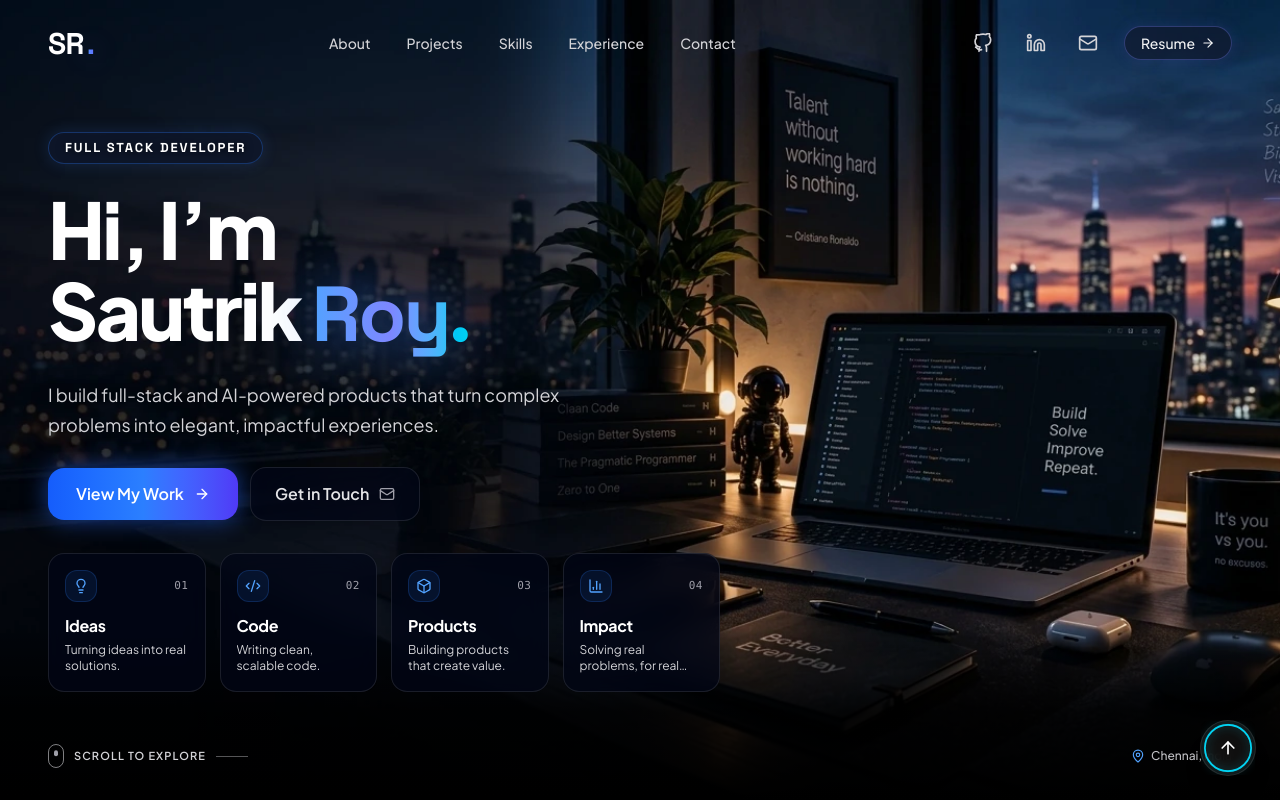
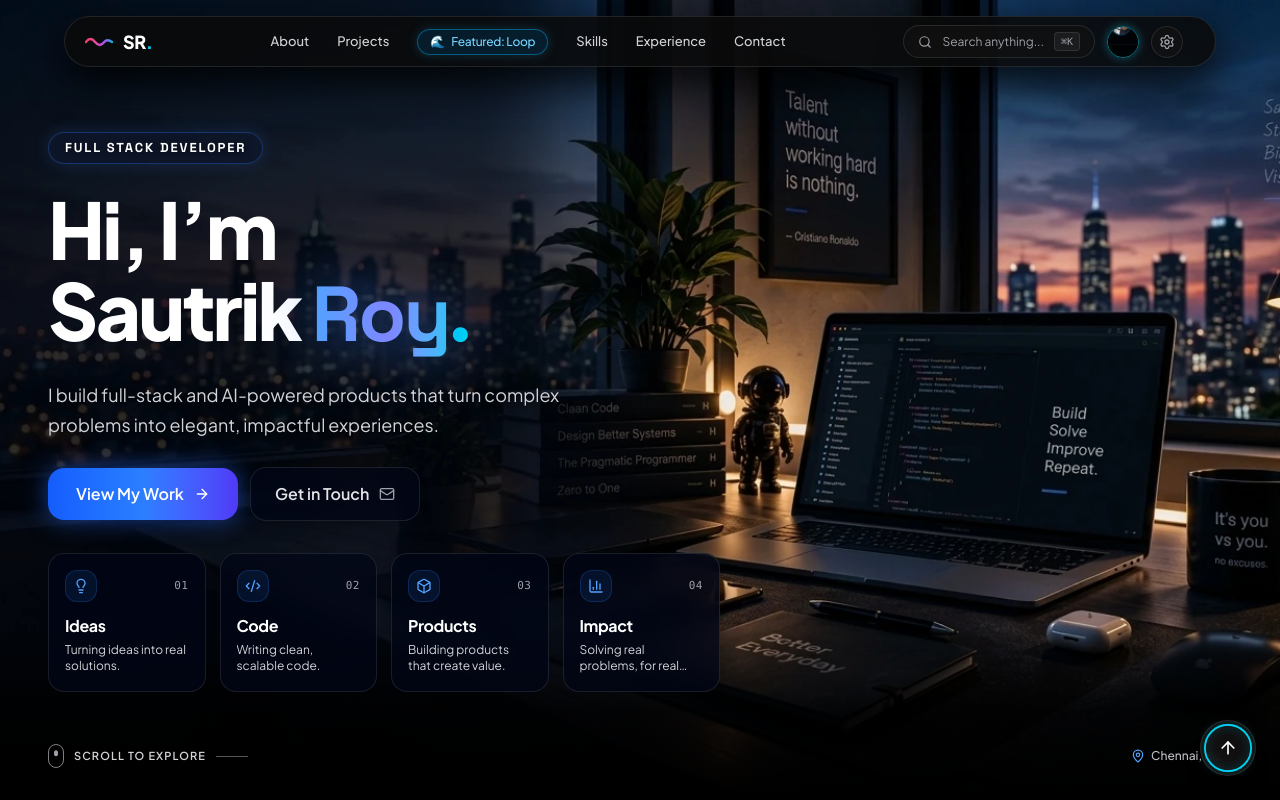
Before and after one commit to sautrikroy17/Personal-Portolio, a React (Vite) app: page / in a window 1280 px wide. Shown: the top 800 px of the page. Built offline with nearby package versions, Linux system fonts and the light colour scheme.

Commit message:
feat(navbar): implement floating capsule island navbar matching Loop reference design

```diff
--- a/src/components/layout/Navbar.jsx
+++ b/src/components/layout/Navbar.jsx
@@ -1,8 +1,7 @@
 import { useState, useEffect } from "react";
 import { motion, useScroll, useMotionValueEvent, AnimatePresence } from "framer-motion";
 import { cn } from "../../lib/utils";
-import { Menu, X, Mail, ArrowRight } from "lucide-react";
-import SRLogo from "../ui/SRLogo";
+import { Menu, X, Search, Settings, ArrowRight, Mail } from "lucide-react";
 import { GithubIcon, LinkedinIcon } from "../ui/SocialIcons";
 
 const navLinks = [
@@ -27,14 +26,14 @@ export default function Navbar() {
       setIsScrolled(false);
     }
 
-    if (latest > 120 && latest > previous && !mobileMenuOpen) {
+    if (latest > 160 && latest > previous && !mobileMenuOpen) {
       setHidden(true);
     } else {
       setHidden(false);
     }
   });
 
-  // Prevent scroll when mobile menu is open
+  // Prevent background scroll when mobile drawer is open
   useEffect(() => {
     if (mobileMenuOpen) {
       document.body.style.overflow = "hidden";
@@ -46,98 +45,188 @@ export default function Navbar() {
     };
   }, [mobileMenuOpen]);
 
+  const handleOpenSearch = () => {
+    window.dispatchEvent(new CustomEvent("open-command-palette"));
+  };
+
   return (
     <>
       <motion.nav
         variants={{
           visible: { y: 0, opacity: 1 },
-          hidden: { y: "-100%", opacity: 0 },
+          hidden: { y: "-120%", opacity: 0 },
         }}
         animate={hidden ? "hidden" : "visible"}
         transition={{ duration: 0.3, ease: [0.16, 1, 0.3, 1] }}
+        className="fixed top-0 inset-x-0 z-[60] flex justify-center pt-3 sm:pt-4 px-3 sm:px-6 pointer-events-none"
+      >
+        {/* =========================================================================
+            FLOATING CAPSULE ISLAND (Inspired by Loop music navbar reference)
+            - Rounded pill geometry (rounded-full / rounded-2xl)
+            - Deep dark frosted glass backdrop with subtle cyan/blue ambient glow
+            - Left: Iridescent wave logo + "SR."
+            - Center: Nav links with "🌊 Featured: Loop" active pill
+            - Right: "Search anything... ⌘K", circular avatar, settings gear
+            ========================================================================= */}
+        <div
           className={cn(
-          "fixed top-0 inset-x-0 z-[60] transition-all duration-300 border-none outline-none",
-          isScrolled
-            ? "py-2.5 sm:py-3 bg-zinc-950/80 backdrop-blur-xl shadow-[0_12px_32px_rgba(0,0,0,0.85)] border-none outline-none"
-            : "py-4 sm:py-6 bg-transparent border-none outline-none"
+            "w-full max-w-6xl rounded-2xl md:rounded-full px-3.5 sm:px-5 py-2 flex items-center justify-between pointer-events-auto transition-all duration-300",
+            "bg-zinc-950/85 backdrop-blur-2xl border border-white/10 shadow-[0_16px_40px_rgba(0,0,0,0.85)]",
+            isScrolled && "border-white/15 shadow-[0_20px_50px_rgba(0,0,0,0.95)] bg-zinc-950/90"
           )}
         >
-        <div className="w-full max-w-7xl mx-auto px-4 sm:px-10 lg:px-12 flex items-center justify-between">
-          {/* Logo on Left */}
+          {/* 1. LEFT BRAND: Iridescent Wave + Logo */}
           <a
             href="#top"
             onClick={() => setMobileMenuOpen(false)}
-            className="flex items-center space-x-2 z-[70] outline-none"
+            className="flex items-center gap-2.5 z-[70] group outline-none select-none"
             aria-label="Sautrik Roy Homepage"
           >
-            <SRLogo />
+            {/* Iridescent Gradient Wave Graphic */}
+            <div className="relative flex items-center justify-center">
+              <svg
+                viewBox="0 0 32 12"
+                className="w-6 sm:w-7 h-3 sm:h-3.5 transition-transform duration-300 group-hover:scale-110"
+                fill="none"
+                xmlns="http://www.w3.org/2000/svg"
+              >
+                <defs>
+                  <linearGradient id="navWaveGrad" x1="0" y1="6" x2="32" y2="6" gradientUnits="userSpaceOnUse">
+                    <stop offset="0%" stopColor="#f43f5e" />
+                    <stop offset="35%" stopColor="#ec4899" />
+                    <stop offset="70%" stopColor="#a855f7" />
+                    <stop offset="100%" stopColor="#06b6d4" />
+                  </linearGradient>
+                </defs>
+                <path
+                  d="M1 6C4.5 1.5 8 1.5 11.5 6C15 10.5 18.5 10.5 22 6C24.5 3 27 3 31 6"
+                  stroke="url(#navWaveGrad)"
+                  strokeWidth="2.8"
+                  strokeLinecap="round"
+                  strokeLinejoin="round"
+                />
+              </svg>
+            </div>
+
+            {/* Brand Title */}
+            <span className="font-extrabold text-base sm:text-lg text-white tracking-tight group-hover:text-cyan-300 transition-colors">
+              SR<span className="text-cyan-400">.</span>
+            </span>
           </a>
 
-          {/* Navigation Links in Center */}
-          <div className="hidden md:flex items-center space-x-9">
-            {navLinks.map((link) => (
+          {/* 2. CENTER NAVIGATION: Links + Featured Pill */}
+          <div className="hidden md:flex items-center space-x-6 lg:space-x-7">
             <a
-                key={link.name}
-                href={link.href}
-                className="text-[14px] font-medium text-zinc-300 hover:text-white transition-colors duration-200 tracking-normal hover:drop-shadow-[0_0_8px_rgba(255,255,255,0.4)]"
+              href="#about"
+              className="text-[13px] font-medium text-zinc-300 hover:text-white transition-colors duration-200"
             >
-                {link.name}
-              </a>
-            ))}
-          </div>
-
-          {/* Right Group: Social Icons + Resume CTA */}
-          <div className="hidden md:flex items-center space-x-5">
-            <a
-              href="https://github.com/sautrikroy17"
-              target="_blank"
-              rel="noopener noreferrer"
-              aria-label="GitHub Profile"
-              className="text-zinc-300 hover:text-white hover:drop-shadow-[0_0_10px_rgba(59,130,246,0.6)] transition-all duration-200 p-1.5"
-            >
-              <GithubIcon className="w-5 h-5" />
-            </a>
-            <a
-              href="https://www.linkedin.com/in/sautrik-roy-1779r"
-              target="_blank"
-              rel="noopener noreferrer"
-              aria-label="LinkedIn Profile"
-              className="text-zinc-300 hover:text-white hover:drop-shadow-[0_0_10px_rgba(59,130,246,0.6)] transition-all duration-200 p-1.5"
-            >
-              <LinkedinIcon className="w-5 h-5" />
-            </a>
-            <a
-              href="mailto:sautrikroy2006@gmail.com"
-              aria-label="Email Sautrik Roy"
-              className="text-zinc-300 hover:text-white hover:drop-shadow-[0_0_10px_rgba(59,130,246,0.6)] transition-all duration-200 p-1.5"
-            >
-              <Mail className="w-5 h-5" />
+              About
             </a>
 
-            {/* Resume Button */}
             <a
-              href="/resume.pdf"
-              target="_blank"
-              rel="noopener noreferrer"
-              className="group relative inline-flex items-center gap-1.5 px-4 py-1.5 rounded-full text-sm font-medium text-white/95 transition-all duration-300 bg-slate-900/60 hover:bg-blue-950/40 border border-indigo-400/30 hover:border-blue-400 shadow-[0_0_15px_rgba(99,102,241,0.15)] hover:shadow-[0_0_20px_rgba(59,130,246,0.35)]"
+              href="#projects"
+              className="text-[13px] font-medium text-zinc-300 hover:text-white transition-colors duration-200"
             >
-              <span>Resume</span>
-              <ArrowRight className="w-3.5 h-3.5 transition-transform duration-200 group-hover:translate-x-0.5" />
+              Projects
+            </a>
+
+            {/* Featured Pill: Inspired by the "🌊 Bollywood Main Character" pill */}
+            <a
+              href="#projects"
+              className="inline-flex items-center gap-1.5 px-3 py-1 rounded-full bg-sky-950/50 hover:bg-sky-900/60 border border-sky-400/40 text-sky-300 text-xs font-medium shadow-[0_0_12px_rgba(56,189,248,0.2)] hover:shadow-[0_0_18px_rgba(56,189,248,0.35)] transition-all hover:scale-105 active:scale-95"
+            >
+              <span className="text-xs">🌊</span>
+              <span className="font-medium tracking-tight">Featured: Loop</span>
+            </a>
+
+            <a
+              href="#skills"
+              className="text-[13px] font-medium text-zinc-300 hover:text-white transition-colors duration-200"
+            >
+              Skills
+            </a>
+
+            <a
+              href="#experience"
+              className="text-[13px] font-medium text-zinc-300 hover:text-white transition-colors duration-200"
+            >
+              Experience
+            </a>
+
+            <a
+              href="#contact"
+              className="text-[13px] font-medium text-zinc-300 hover:text-white transition-colors duration-200"
+            >
+              Contact
             </a>
           </div>
 
-          {/* Mobile Menu Toggle Button */}
+          {/* 3. RIGHT SECTION: Search Pill + Avatar + Settings/Resume */}
+          <div className="flex items-center space-x-2.5 sm:space-x-3">
+            {/* Search Input Pill (Opens Command Palette) */}
+            <button
+              onClick={handleOpenSearch}
+              className="hidden md:flex items-center gap-2.5 px-3.5 py-1.5 rounded-full bg-zinc-900/80 hover:bg-zinc-800/90 border border-white/10 hover:border-cyan-500/40 text-zinc-400 hover:text-zinc-200 transition-all text-xs group cursor-pointer shadow-inner"
+              title="Search anything... (⌘K)"
+              aria-label="Open Command Search Palette"
+            >
+              <Search className="w-3.5 h-3.5 text-zinc-400 group-hover:text-cyan-400 transition-colors" />
+              <span className="text-xs font-normal text-zinc-400 group-hover:text-zinc-300">
+                Search anything...
+              </span>
+              <kbd className="text-[10px] font-mono px-1.5 py-0.5 rounded bg-white/5 border border-white/10 text-zinc-400 group-hover:text-zinc-200 transition-colors">
+                ⌘K
+              </kbd>
+            </button>
+
+            {/* Mobile Search Button */}
+            <button
+              onClick={handleOpenSearch}
+              className="md:hidden p-2 rounded-full bg-zinc-900/80 border border-white/10 text-zinc-300 hover:text-white active:scale-95"
+              aria-label="Search"
+            >
+              <Search className="w-4 h-4 text-zinc-300" />
+            </button>
+
+            {/* Circular Profile Avatar Photo (from reference image) */}
+            <a
+              href="#about"
+              className="relative w-8 h-8 rounded-full overflow-hidden border border-cyan-400/50 shadow-[0_0_10px_rgba(34,211,238,0.35)] hover:scale-105 active:scale-95 transition-transform shrink-0"
+              title="About Sautrik Roy"
+              aria-label="About Sautrik Roy"
+            >
+              <img
+                src="/sautrik-avatar.png"
+                alt="Sautrik Roy"
+                className="w-full h-full object-cover"
+              />
+            </a>
+
+            {/* Settings Gear / Actions Button (matching reference image) */}
+            <button
+              onClick={handleOpenSearch}
+              className="w-8 h-8 rounded-full bg-zinc-900/80 hover:bg-zinc-800 border border-white/10 hover:border-white/30 flex items-center justify-center text-zinc-400 hover:text-white transition-all shadow-sm group active:scale-95"
+              title="Quick Actions & Commands"
+              aria-label="Settings and Commands"
+            >
+              <Settings className="w-4 h-4 text-zinc-400 group-hover:text-white group-hover:rotate-45 transition-all duration-300" />
+            </button>
+
+            {/* Mobile Menu Hamburger Toggle */}
             <button
               onClick={() => setMobileMenuOpen(!mobileMenuOpen)}
-            className="md:hidden p-2 text-zinc-300 hover:text-white z-[70] transition-transform active:scale-95"
+              className="md:hidden p-1.5 text-zinc-300 hover:text-white z-[70] transition-transform active:scale-95"
               aria-label="Toggle menu"
             >
-            {mobileMenuOpen ? <X className="w-6 h-6" /> : <Menu className="w-6 h-6" />}
+              {mobileMenuOpen ? <X className="w-5 h-5" /> : <Menu className="w-5 h-5" />}
             </button>
+          </div>
         </div>
       </motion.nav>
 
-      {/* Mobile Menu Overlay */}
+      {/* =========================================================================
+          MOBILE MENU OVERLAY
+          ========================================================================= */}
       <AnimatePresence>
         {mobileMenuOpen && (
           <motion.div
@@ -145,9 +234,19 @@ export default function Navbar() {
             animate={{ opacity: 1, backdropFilter: "blur(20px)" }}
             exit={{ opacity: 0, backdropFilter: "blur(0px)" }}
             transition={{ duration: 0.25 }}
-            className="fixed inset-0 z-[55] bg-zinc-950/90 flex flex-col items-center justify-center"
+            className="fixed inset-0 z-[55] bg-zinc-950/95 flex flex-col items-center justify-center"
           >
             <div className="flex flex-col items-center space-y-6 p-6 w-full max-w-sm">
+              {/* Featured Pill for mobile */}
+              <a
+                href="#projects"
+                onClick={() => setMobileMenuOpen(false)}
+                className="inline-flex items-center gap-1.5 px-4 py-1.5 rounded-full bg-sky-950/60 border border-sky-400/40 text-sky-300 text-sm font-medium shadow-[0_0_15px_rgba(56,189,248,0.25)]"
+              >
+                <span>🌊</span>
+                <span>Featured: Loop</span>
+              </a>
+
               {navLinks.map((link, idx) => (
                 <motion.a
                   key={link.name}
@@ -156,7 +255,7 @@ export default function Navbar() {
                   initial={{ opacity: 0, y: 15 }}
                   animate={{ opacity: 1, y: 0 }}
                   transition={{ delay: 0.05 + idx * 0.05 }}
-                  className="text-2xl font-bold text-white hover:text-blue-400 transition-colors"
+                  className="text-2xl font-bold text-white hover:text-cyan-400 transition-colors"
                 >
                   {link.name}
                 </motion.a>
@@ -168,6 +267,7 @@ export default function Navbar() {
                   target="_blank"
                   rel="noopener noreferrer"
                   className="hover:text-white p-2"
+                  aria-label="GitHub"
                 >
                   <GithubIcon className="w-6 h-6" />
                 </a>
@@ -176,12 +276,14 @@ export default function Navbar() {
                   target="_blank"
                   rel="noopener noreferrer"
                   className="hover:text-white p-2"
+                  aria-label="LinkedIn"
                 >
                   <LinkedinIcon className="w-6 h-6" />
                 </a>
                 <a
                   href="mailto:sautrikroy2006@gmail.com"
                   className="hover:text-white p-2"
+                  aria-label="Email"
                 >
                   <Mail className="w-6 h-6" />
                 </a>
@@ -195,7 +297,7 @@ export default function Navbar() {
                 initial={{ opacity: 0, y: 15 }}
                 animate={{ opacity: 1, y: 0 }}
                 transition={{ delay: 0.3 }}
-                className="mt-4 px-8 py-2.5 text-base font-semibold text-white transition-all bg-gradient-to-r from-blue-600 to-indigo-600 rounded-full shadow-[0_0_20px_rgba(59,130,246,0.4)] active:scale-95 flex items-center gap-2"
+                className="mt-4 px-8 py-2.5 text-base font-semibold text-white transition-all bg-gradient-to-r from-blue-600 via-indigo-600 to-cyan-600 rounded-full shadow-[0_0_20px_rgba(59,130,246,0.4)] active:scale-95 flex items-center gap-2"
               >
                 <span>Resume</span>
                 <ArrowRight className="w-4 h-4" />
```
Also changed, not shown: src/components/ui/CommandPalette.jsx (+9 -1 lines), public/sautrik-avatar.png (added). Lines whose indentation alone changed are shown as unchanged.
